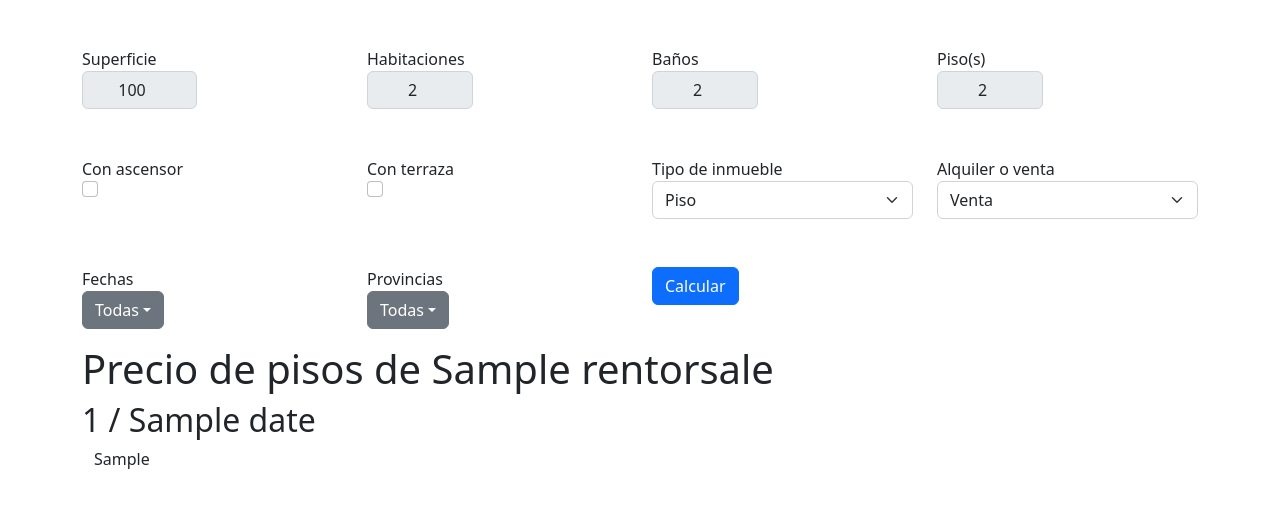
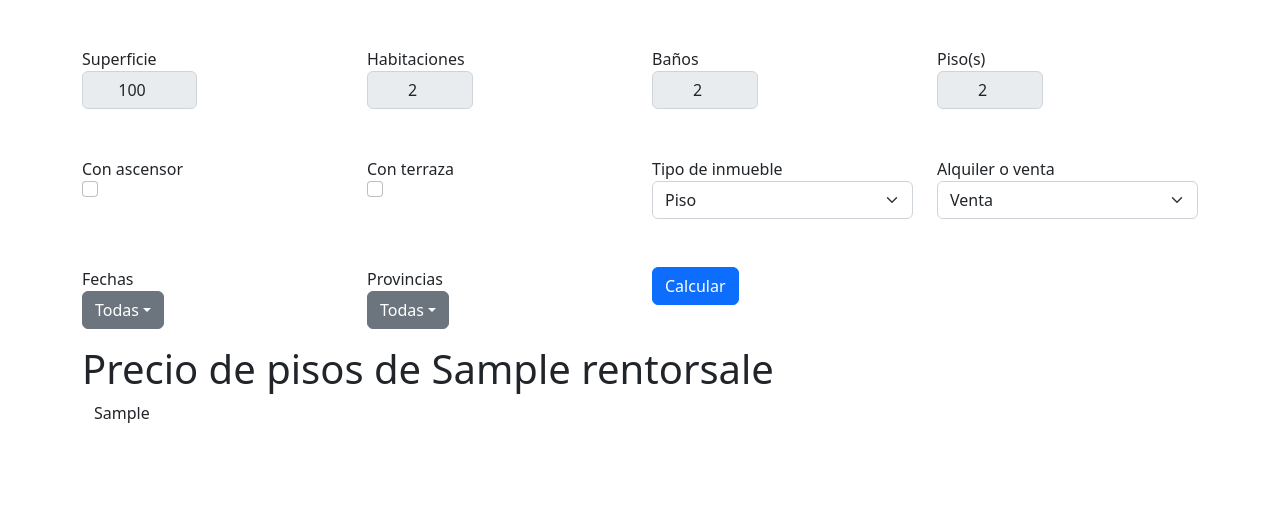
Before and after one commit to LdMe/mapa_pisos, a Flask app: template templates/index.html in a window 1280 px wide. Shown: the part 101-611 px from the top of the page. Run offline with Flask 2, Linux system fonts and the light colour scheme; the template is opened without the code that fills it: most values are stand-ins (such as "Sample title", 1, 10 or a date in 2020); some libraries are stand-ins or nearby versions.

Commit message:
dates removed from index

```diff
--- a/templates/index.html
+++ b/templates/index.html
@@ -194,13 +194,7 @@
         {% if rentorsale is defined %}
             <h1>Precio de pisos de {{rentorsale}}</h1>
         {% endif %}
-        {% if dates_list is defined %}
-            {% if dates_list|length > 1 %}
-                <h2>{{dates_list[0][0]}} / {{dates_list[0][1]}} - {{dates_list[-1][0]}} / {{dates_list[-1][1]}} </h2>
-            {% else %}
-                <h2>{{dates_list[0][0]}} / {{dates_list[0][1]}}</h2>
-            {% endif %}
-        {% endif %}
+
         <div class="container chart " id='chart' ></div>
         <div class="container chart" id='bars' ></div>
         <div class="container " >{{prices_html | safe}}</div>
```
